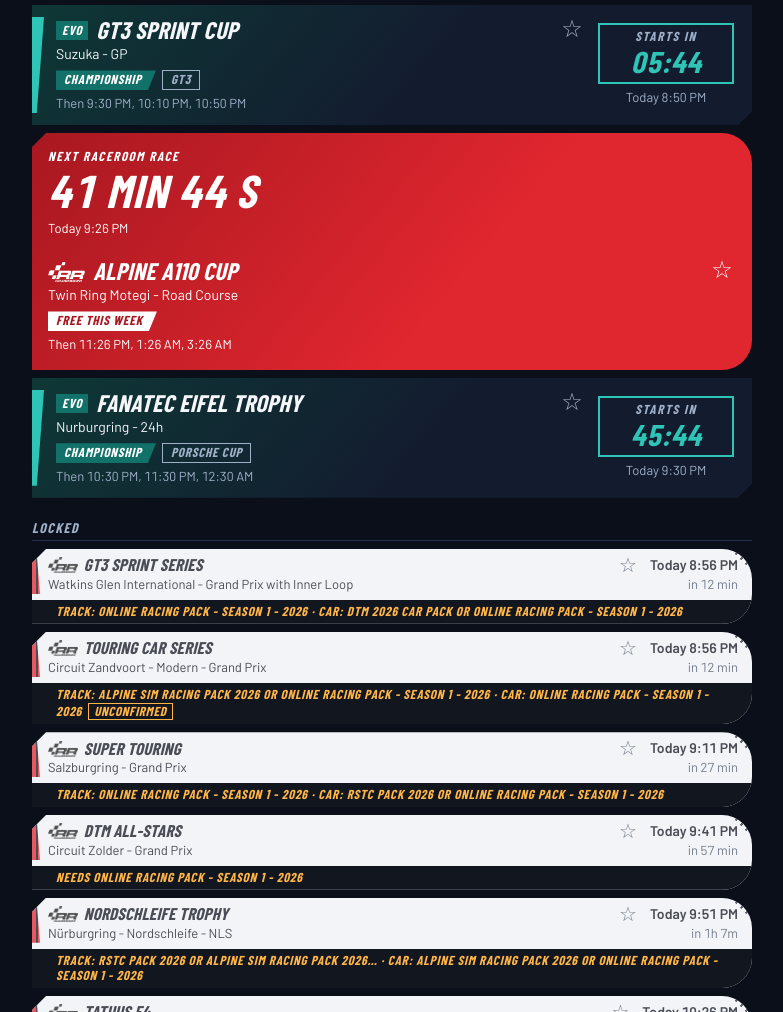
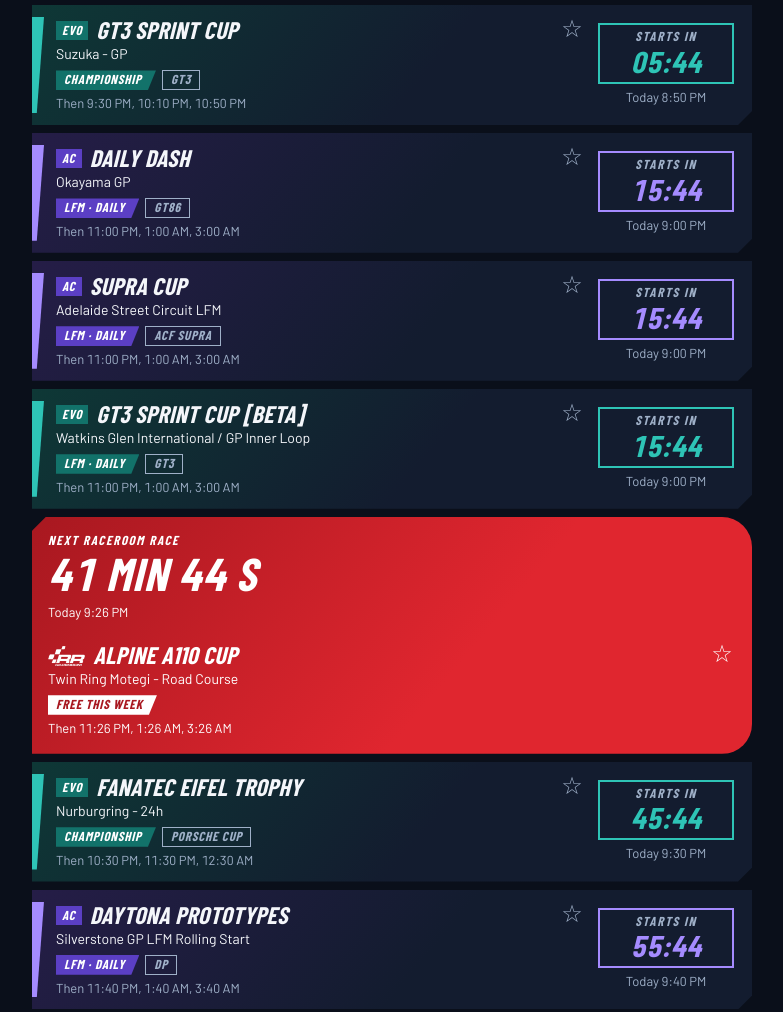
Before and after one commit to Btfsplk83/racing-board, a plain HTML site: page index.html in a window 1280 px wide. Shown: the part 1161-2173 px from the top of the page, without its empty margins (248-1031 px from the left). Drawn offline with nearby package versions, Linux system fonts and the light colour scheme; a web font is replaced by a local one.

Commit message:
Sync page and poller from source

```diff
--- a/index.html
+++ b/index.html
@@ -897,9 +897,11 @@ header::after{z-index:1;--fx:60px;--fy:0;animation:hpIn var(--d-hdr) var(--ease)
   /* Items for both views: same filters, same ordering (running, upcoming, locked; favorites first; then time). */
   var STATE_RANK={running:0,upcoming:1,locked:2};
   function sortT(x){if(!x.t&&!x.started&&x.lastRan)return 8e15-(Date.now()-x.lastRan);return x.started||x.t||x.u.past[x.u.past.length-1]||8e15}
+  /* LFM series marked daily (a race every couple of hours, all day) count as dailies, not events. */
+  function isEvent(s){return s.event===true&&s.daily!==true}
   function collect(now,sched,ev){
     var items=[];
-    (data.series||[]).filter(visible).filter(function(s){return !!s.event===!!ev}).forEach(function(s){
+    (data.series||[]).filter(visible).filter(function(s){return isEvent(s)===!!ev}).forEach(function(s){
       var u=upcoming(s,now),acc=evalAccess(s),fav=isFav(s);
       var any=u.next.length>0||(sched&&u.past.length>0);
       var live=acc.ok&&!!u.running;
```
